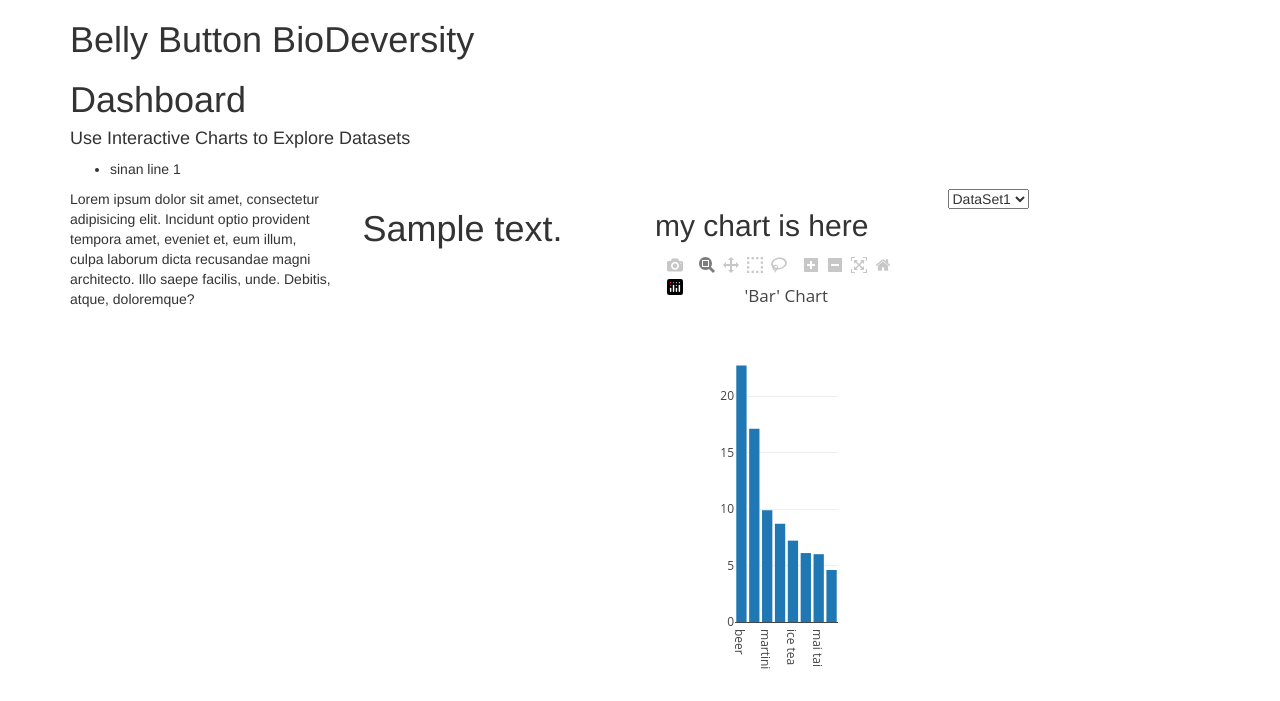
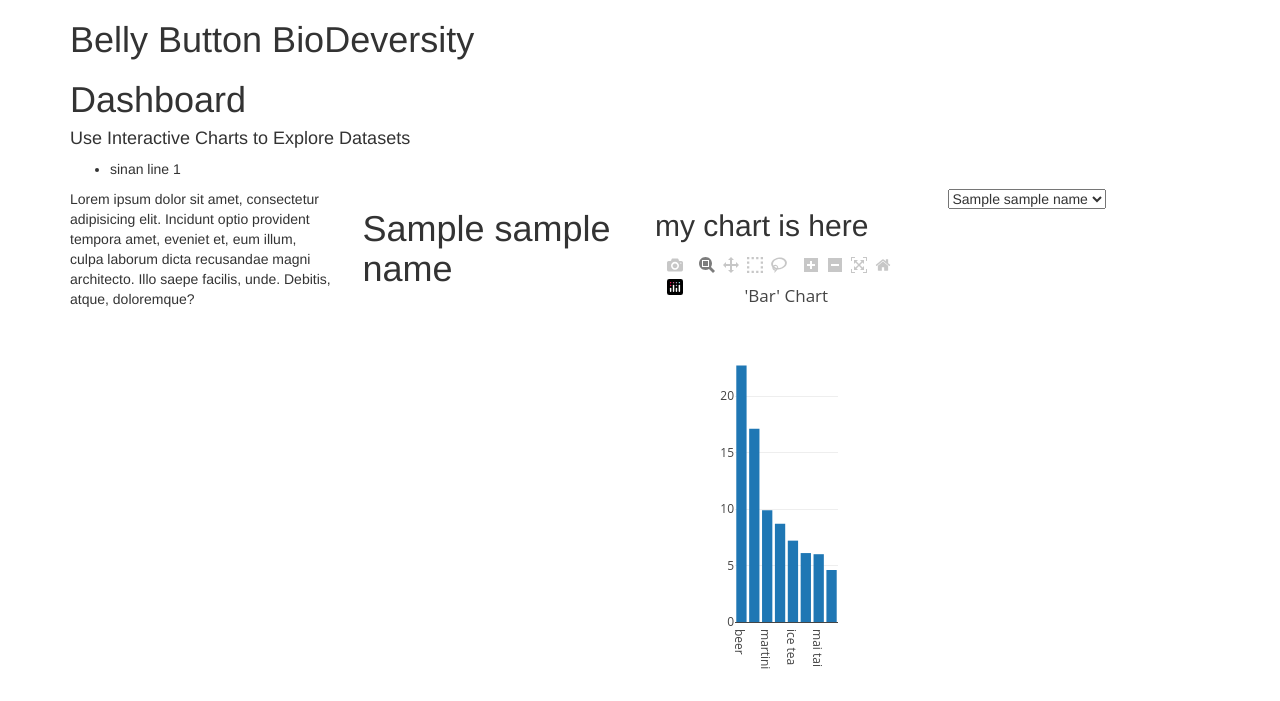
Before and after one commit to sinancengiz/BellyButtonBioDivesity, a Flask app: template templates/index.html in a window 1280 px wide. Shown: the top 701 px of the page. Run offline with Flask 2, Linux system fonts and the light colour scheme; the template is opened without the code that fills it: most values are stand-ins (such as "Sample title", 1, 10 or a date in 2020); some libraries are stand-ins or nearby versions.

Commit message:
kjadslkal

```diff
--- a/app.py
+++ b/app.py
@@ -97,7 +97,7 @@ app = Flask(__name__)
 
 @app.route("/")
 def home():
-   return render_template("index.html", text= sample_names)
+   return render_template("index.html", sample_names= sample_names)
 
 @app.route("/names")
 def names():
--- a/templates/index.html
+++ b/templates/index.html
@@ -34,7 +34,7 @@
             <p>Lorem ipsum dolor sit amet, consectetur adipisicing elit. Incidunt optio provident tempora amet, eveniet et, eum illum, culpa laborum dicta recusandae magni architecto. Illo saepe facilis, unde. Debitis, atque, doloremque?</p>
           </div>
           <div class="col-sm-3">
-            <h1>{{ text }}</h1>
+            <h1>{{ sample_names[0] }}</h1>
 
           </div>
           <div class="col-sm-3">
@@ -45,9 +45,9 @@
 
             <div class="col-sm-3">
             <select id="selDataset" onchange="getData(this.value)">
-              <option value="dataset1">DataSet1</option>
-              <option value="dataset2">DataSet2</option>
-              <option value="dataset3">DataSet3</option>
+              {% for name in sample_names %}
+                <option value="{{ name }}">{{ name }}</option>
+              {% endfor %}
             </select></div>
         </div>
 
@@ -57,13 +57,12 @@
 
       </div>
 
-      <!-- <script>
-        // var i;
-        // for (i = 0; i < 100; i++) {
-        //   d3.select("#selDataset").append("option").text("{{text[0]}}");
+      <script>
+      // for (var i = 0; i <= 10; i++) {
+      //   d3.select("#selDataset").append("option").text(i.toString());
+      // }
 
-        // }
-      </script> -->
+      </script>
 
 
 
```
